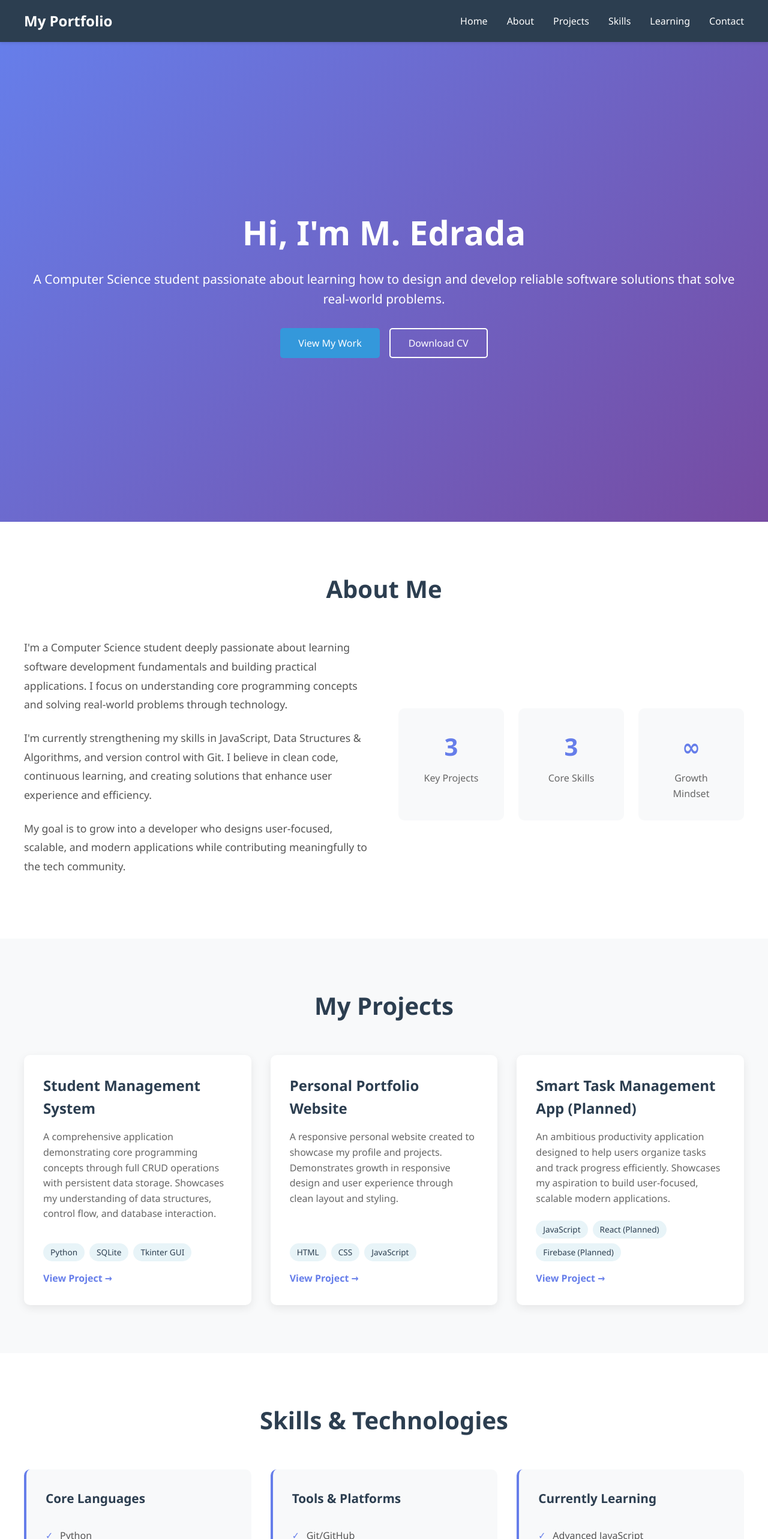
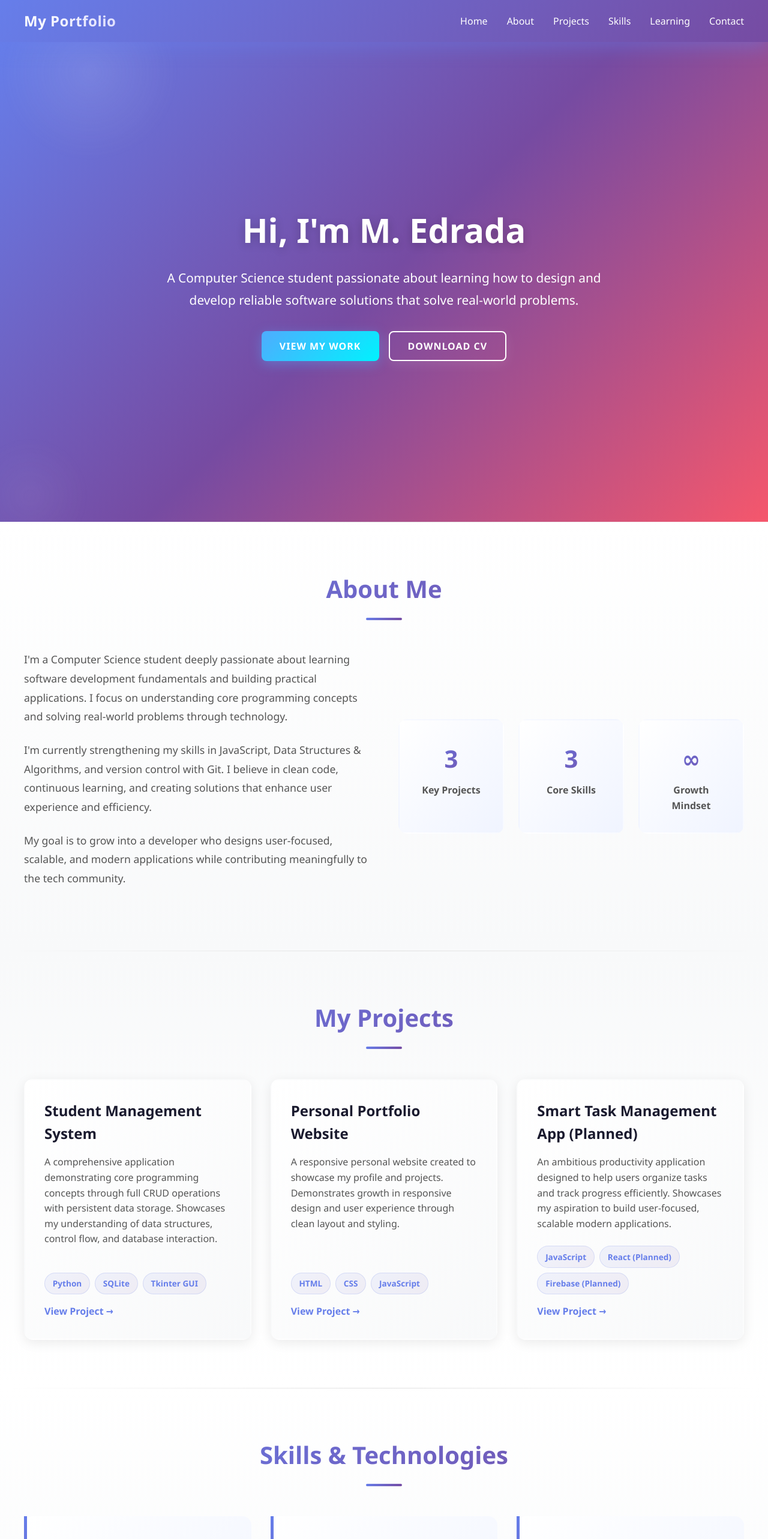
Before and after one commit to anedrada/EDRADA_FUTURE_PROOF, a React (Vite) app: page / in a window 1280 px wide. Shown: the top 2566 px of the page at 60% size. Built offline with nearby package versions, Linux system fonts and the light colour scheme.

Commit message:
Add aesthetic color scheme with gradients, animations, and modern styling

```diff
--- a/package.json
+++ b/package.json
@@ -16,6 +16,6 @@
     "@types/react": "^18.2.43",
     "@types/react-dom": "^18.2.17",
     "@vitejs/plugin-react": "^4.2.1",
-    "vite": "^5.0.8"
+    "vite": "^7.3.1"
   }
 }
--- a/src/App.css
+++ b/src/App.css
@@ -1,9 +1,22 @@
 .app {
   min-height: 100vh;
+  background: linear-gradient(to bottom, #f8f9fa 0%, #ffffff 100%);
 }
 
 section {
   padding: 80px 20px;
+  position: relative;
+  overflow: hidden;
+}
+
+section::before {
+  content: '';
+  position: absolute;
+  top: 0;
+  left: 0;
+  right: 0;
+  height: 1px;
+  background: linear-gradient(90deg, transparent, var(--border-color), transparent);
 }
 
 .container {
@@ -12,11 +25,27 @@ section {
 }
 
 h1, h2, h3 {
-  color: #2c3e50;
+  color: var(--text-dark);
+  font-weight: 700;
 }
 
 h2 {
   font-size: 2.5rem;
   margin-bottom: 50px;
   text-align: center;
+  background: var(--primary-gradient);
+  -webkit-background-clip: text;
+  -webkit-text-fill-color: transparent;
+  background-clip: text;
+  position: relative;
 }
+
+h2::after {
+  content: '';
+  display: block;
+  width: 60px;
+  height: 4px;
+  background: var(--primary-gradient);
+  margin: 1rem auto 0;
+  border-radius: 2px;
+}
--- a/src/components/About.css
+++ b/src/components/About.css
@@ -1,10 +1,11 @@
 .about {
-  background-color: white;
+  background: linear-gradient(180deg, #ffffff 0%, #f8f9fa 100%);
   padding: 80px 20px;
+  position: relative;
 }
 
 .about h2 {
-  color: #2c3e50;
+  color: var(--text-dark);
 }
 
 .about-content {
@@ -18,7 +19,7 @@
   margin-bottom: 1.5rem;
   font-size: 1.1rem;
   line-height: 1.8;
-  color: #555;
+  color: var(--text-light);
 }
 
 .about-stats {
@@ -30,25 +31,51 @@
 .stat {
   text-align: center;
   padding: 2rem;
-  background-color: #f8f9fa;
-  border-radius: 10px;
-  transition: transform 0.3s ease, box-shadow 0.3s ease;
+  background: linear-gradient(135deg, #ffffff 0%, #f0f4ff 100%);
+  border-radius: 15px;
+  transition: all 0.3s ease;
+  border: 2px solid transparent;
+  position: relative;
+  overflow: hidden;
+}
+
+.stat::before {
+  content: '';
+  position: absolute;
+  top: 0;
+  left: 0;
+  right: 0;
+  height: 4px;
+  background: linear-gradient(90deg, #667eea, #764ba2, #f5576c);
+  transform: scaleX(0);
+  transform-origin: left;
+  transition: transform 0.3s ease;
 }
 
 .stat:hover {
-  transform: translateY(-5px);
-  box-shadow: 0 10px 25px rgba(0, 0, 0, 0.1);
+  transform: translateY(-8px);
+  box-shadow: 0 15px 40px rgba(102, 126, 234, 0.15);
+  border-color: #667eea;
+}
+
+.stat:hover::before {
+  transform: scaleX(1);
 }
 
 .stat h3 {
   font-size: 2.5rem;
-  color: #667eea;
+  background: linear-gradient(135deg, #667eea 0%, #764ba2 100%);
+  -webkit-background-clip: text;
+  -webkit-text-fill-color: transparent;
+  background-clip: text;
   margin-bottom: 0.5rem;
+  font-weight: 800;
 }
 
 .stat p {
   margin: 0;
-  color: #666;
+  color: var(--text-light);
+  font-weight: 600;
 }
 
 @media (max-width: 768px) {
--- a/src/components/Header.css
+++ b/src/components/Header.css
@@ -1,11 +1,12 @@
 .header {
-  background-color: #2c3e50;
+  background: linear-gradient(135deg, #667eea 0%, #764ba2 100%);
   color: white;
   padding: 1rem 0;
   position: sticky;
   top: 0;
   z-index: 100;
-  box-shadow: 0 2px 5px rgba(0, 0, 0, 0.1);
+  box-shadow: 0 10px 30px rgba(102, 126, 234, 0.4);
+  backdrop-filter: blur(10px);
 }
 
 .header-content {
@@ -17,6 +18,11 @@
 .logo {
   font-size: 1.5rem;
   font-weight: bold;
+  background: linear-gradient(90deg, #ffffff, #e0e0ff);
+  -webkit-background-clip: text;
+  -webkit-text-fill-color: transparent;
+  background-clip: text;
+  letter-spacing: 0.5px;
 }
 
 .nav {
@@ -28,11 +34,30 @@
   background: none;
   color: white;
   font-size: 1rem;
-  transition: color 0.3s ease;
+  transition: all 0.3s ease;
+  position: relative;
+  padding: 0.5rem 0;
+  font-weight: 500;
 }
 
 .nav-link:hover {
-  color: #3498db;
+  color: #00f2fe;
+  transform: translateY(-2px);
+}
+
+.nav-link::after {
+  content: '';
+  position: absolute;
+  width: 0;
+  height: 2px;
+  bottom: -5px;
+  left: 0;
+  background: linear-gradient(90deg, #00f2fe, #4facfe);
+  transition: width 0.3s ease;
+}
+
+.nav-link:hover::after {
+  width: 100%;
 }
 
 .menu-toggle {
@@ -48,6 +73,7 @@
   background-color: white;
   margin: 5px 0;
   transition: 0.3s;
+  border-radius: 2px;
 }
 
 @media (max-width: 768px) {
@@ -57,10 +83,11 @@
     position: absolute;
     top: 60px;
     right: 0;
-    background-color: #2c3e50;
+    background: linear-gradient(135deg, #667eea 0%, #764ba2 100%);
     width: 100%;
     padding: 1rem;
     gap: 0;
+    box-shadow: 0 10px 30px rgba(0, 0, 0, 0.2);
   }
 
   .nav.active {
@@ -69,7 +96,11 @@
 
   .nav-link {
     padding: 1rem;
-    border-bottom: 1px solid #34495e;
+    border-bottom: 1px solid rgba(255, 255, 255, 0.1);
+  }
+
+  .nav-link::after {
+    display: none;
   }
 
   .menu-toggle {
--- a/src/components/Hero.css
+++ b/src/components/Hero.css
@@ -1,5 +1,5 @@
 .hero {
-  background: linear-gradient(135deg, #667eea 0%, #764ba2 100%);
+  background: linear-gradient(135deg, #667eea 0%, #764ba2 50%, #f5576c 100%);
   color: white;
   padding: 120px 20px;
   text-align: center;
@@ -7,17 +7,82 @@
   display: flex;
   align-items: center;
   justify-content: center;
+  position: relative;
+  overflow: hidden;
+}
+
+.hero::before {
+  content: '';
+  position: absolute;
+  width: 300px;
+  height: 300px;
+  background: radial-gradient(circle, rgba(255, 255, 255, 0.1) 0%, transparent 70%);
+  border-radius: 50%;
+  top: -100px;
+  right: -100px;
+  animation: float 6s ease-in-out infinite;
+}
+
+.hero::after {
+  content: '';
+  position: absolute;
+  width: 200px;
+  height: 200px;
+  background: radial-gradient(circle, rgba(255, 255, 255, 0.05) 0%, transparent 70%);
+  border-radius: 50%;
+  bottom: -50px;
+  left: -50px;
+  animation: float 8s ease-in-out infinite reverse;
+}
+
+@keyframes float {
+  0%, 100% { transform: translateY(0px); }
+  50% { transform: translateY(20px); }
+}
+
+.hero-content {
+  position: relative;
+  z-index: 2;
+  max-width: 800px;
 }
 
 .hero-content h1 {
   font-size: 3.5rem;
   margin-bottom: 1rem;
   color: white;
+  text-shadow: 0 4px 15px rgba(0, 0, 0, 0.2);
+  font-weight: 800;
+  animation: slideInDown 0.8s ease-out;
 }
 
 .hero-content p {
   font-size: 1.3rem;
   margin-bottom: 2rem;
+  opacity: 0.95;
+  animation: slideInUp 0.8s ease-out 0.2s both;
+  line-height: 1.8;
+}
+
+@keyframes slideInDown {
+  from {
+    opacity: 0;
+    transform: translateY(-30px);
+  }
+  to {
+    opacity: 1;
+    transform: translateY(0);
+  }
+}
+
+@keyframes slideInUp {
+  from {
+    opacity: 0;
+    transform: translateY(30px);
+  }
+  to {
+    opacity: 1;
+    transform: translateY(0);
+  }
 }
 
 .hero-buttons {
@@ -25,36 +90,42 @@
   gap: 1rem;
   justify-content: center;
   flex-wrap: wrap;
+  animation: slideInUp 0.8s ease-out 0.4s both;
 }
 
 .btn {
   padding: 12px 30px;
   font-size: 1rem;
-  border-radius: 5px;
+  border-radius: 8px;
   transition: all 0.3s ease;
+  font-weight: 600;
+  text-transform: uppercase;
+  letter-spacing: 1px;
 }
 
 .btn-primary {
-  background-color: #3498db;
+  background: linear-gradient(135deg, #4facfe 0%, #00f2fe 100%);
   color: white;
+  box-shadow: 0 5px 20px rgba(79, 172, 254, 0.4);
 }
 
 .btn-primary:hover {
-  background-color: #2980b9;
-  transform: translateY(-2px);
-  box-shadow: 0 5px 15px rgba(0, 0, 0, 0.2);
+  transform: translateY(-3px);
+  box-shadow: 0 10px 30px rgba(79, 172, 254, 0.6);
 }
 
 .btn-secondary {
-  background-color: transparent;
+  background: transparent;
   color: white;
   border: 2px solid white;
+  box-shadow: 0 5px 20px rgba(255, 255, 255, 0.1);
 }
 
 .btn-secondary:hover {
-  background-color: white;
+  background: white;
   color: #667eea;
-  transform: translateY(-2px);
+  transform: translateY(-3px);
+  box-shadow: 0 10px 30px rgba(255, 255, 255, 0.3);
 }
 
 @media (max-width: 768px) {
--- a/src/components/Projects.css
+++ b/src/components/Projects.css
@@ -1,5 +1,5 @@
 .projects {
-  background-color: #f8f9fa;
+  background: linear-gradient(180deg, #f8f9fa 0%, #ffffff 100%);
   padding: 80px 20px;
 }
 
@@ -10,28 +10,50 @@
 }
 
 .project-card {
-  background-color: white;
+  background: linear-gradient(135deg, #ffffff 0%, #f8f9fa 100%);
   padding: 2rem;
-  border-radius: 10px;
-  box-shadow: 0 5px 15px rgba(0, 0, 0, 0.08);
+  border-radius: 15px;
+  box-shadow: 0 5px 20px rgba(0, 0, 0, 0.08);
   transition: all 0.3s ease;
   display: flex;
   flex-direction: column;
+  border: 2px solid transparent;
+  position: relative;
+  overflow: hidden;
+}
+
+.project-card::before {
+  content: '';
+  position: absolute;
+  top: 0;
+  left: 0;
+  right: 0;
+  height: 4px;
+  background: linear-gradient(90deg, #667eea, #764ba2, #f5576c);
+  transform: scaleX(0);
+  transform-origin: left;
+  transition: transform 0.3s ease;
 }
 
 .project-card:hover {
-  transform: translateY(-10px);
-  box-shadow: 0 15px 40px rgba(0, 0, 0, 0.15);
+  transform: translateY(-12px);
+  box-shadow: 0 20px 50px rgba(102, 126, 234, 0.2);
+  border-color: #667eea;
+}
+
+.project-card:hover::before {
+  transform: scaleX(1);
 }
 
 .project-card h3 {
   font-size: 1.5rem;
   margin-bottom: 1rem;
-  color: #2c3e50;
+  color: var(--text-dark);
+  font-weight: 700;
 }
 
 .project-card p {
-  color: #666;
+  color: var(--text-light);
   margin-bottom: 1.5rem;
   flex-grow: 1;
   line-height: 1.6;
@@ -45,21 +67,27 @@
 }
 
 .tag {
-  background-color: #e8f4f8;
-  color: #2c3e50;
-  padding: 0.25rem 0.75rem;
+  background: linear-gradient(135deg, #667eea15 0%, #764ba215 100%);
+  color: #667eea;
+  padding: 0.4rem 0.8rem;
   border-radius: 20px;
   font-size: 0.85rem;
+  font-weight: 600;
+  border: 1px solid #667eea30;
 }
 
 .project-link {
   color: #667eea;
-  font-weight: 600;
-  transition: color 0.3s ease;
+  font-weight: 700;
+  transition: all 0.3s ease;
+  display: inline-flex;
+  align-items: center;
+  gap: 0.5rem;
 }
 
 .project-link:hover {
   color: #764ba2;
+  transform: translateX(5px);
 }
 
 @media (max-width: 768px) {
--- a/src/components/Skills.css
+++ b/src/components/Skills.css
@@ -1,5 +1,5 @@
 .skills {
-  background-color: white;
+  background: linear-gradient(180deg, #ffffff 0%, #f8f9fa 100%);
   padding: 80px 20px;
 }
 
@@ -10,27 +10,60 @@
 }
 
 .skill-category {
-  background-color: #f8f9fa;
+  background: linear-gradient(135deg, #ffffff 0%, #f0f4ff 100%);
   padding: 2rem;
-  border-radius: 10px;
-  border-left: 4px solid #667eea;
+  border-radius: 15px;
+  border-left: 5px solid;
+  border-image: linear-gradient(180deg, #667eea 0%, #764ba2 100%) 1;
+  transition: all 0.3s ease;
+  position: relative;
+  overflow: hidden;
+}
+
+.skill-category::before {
+  content: '';
+  position: absolute;
+  top: -50%;
+  right: -50%;
+  width: 200px;
+  height: 200px;
+  background: radial-gradient(circle, rgba(102, 126, 234, 0.1) 0%, transparent 70%);
+  border-radius: 50%;
+  transition: all 0.3s ease;
+}
+
+.skill-category:hover {
+  transform: translateY(-8px);
+  box-shadow: 0 15px 40px rgba(102, 126, 234, 0.15);
+}
+
+.skill-category:hover::before {
+  top: -20%;
+  right: -20%;
 }
 
 .skill-category h3 {
   font-size: 1.3rem;
   margin-bottom: 1.5rem;
-  color: #2c3e50;
+  color: var(--text-dark);
+  font-weight: 700;
+  position: relative;
+  z-index: 1;
 }
 
 .skill-category ul {
   list-style: none;
+  position: relative;
+  z-index: 1;
 }
 
 .skill-category li {
-  padding: 0.5rem 0;
-  color: #555;
+  padding: 0.7rem 0;
+  color: var(--text-light);
   position: relative;
-  padding-left: 1.5rem;
+  padding-left: 1.8rem;
+  font-weight: 500;
+  transition: all 0.3s ease;
 }
 
 .skill-category li:before {
@@ -39,6 +72,18 @@
   left: 0;
   color: #667eea;
   font-weight: bold;
+  font-size: 1.2rem;
+  transition: all 0.3s ease;
+}
+
+.skill-category li:hover {
+  color: #667eea;
+  transform: translateX(5px);
+}
+
+.skill-category li:hover::before {
+  color: #764ba2;
+  transform: scale(1.2);
 }
 
 @media (max-width: 768px) {
--- a/src/index.css
+++ b/src/index.css
@@ -1,3 +1,17 @@
+:root {
+  --primary-gradient: linear-gradient(135deg, #667eea 0%, #764ba2 100%);
+  --secondary-gradient: linear-gradient(135deg, #f093fb 0%, #f5576c 100%);
+  --accent-gradient: linear-gradient(135deg, #4facfe 0%, #00f2fe 100%);
+  --primary-color: #667eea;
+  --secondary-color: #764ba2;
+  --accent-color: #f5576c;
+  --light-bg: #f8f9fa;
+  --lighter-bg: #ffffff;
+  --text-dark: #1a1a2e;
+  --text-light: #555555;
+  --border-color: #e0e0e0;
+}
+
 * {
   margin: 0;
   padding: 0;
@@ -7,8 +21,9 @@
 body {
   font-family: 'Segoe UI', Tahoma, Geneva, Verdana, sans-serif;
   line-height: 1.6;
-  color: #333;
-  background-color: #f8f9fa;
+  color: var(--text-dark);
+  background: linear-gradient(to bottom, #f8f9fa, #ffffff);
+  background-attachment: fixed;
 }
 
 html {
@@ -24,4 +39,5 @@ button {
   cursor: pointer;
   border: none;
   font-family: inherit;
+  transition: all 0.3s ease;
 }
```
Also changed, not shown: src/components/Contact.css (+59 -22 lines), src/components/Footer.css (+35 -4 lines), src/components/Learning.css (+66 -10 lines), 1 other file (tests, documents, lock files or other folders).
